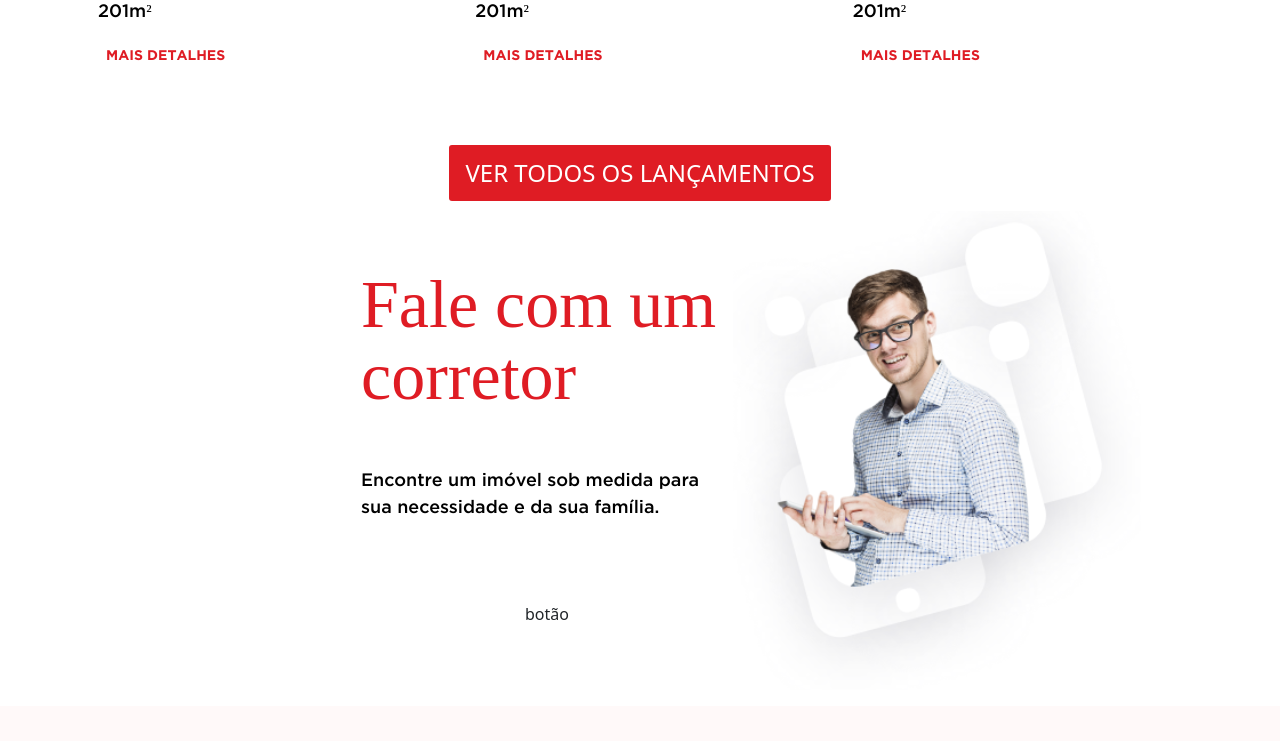
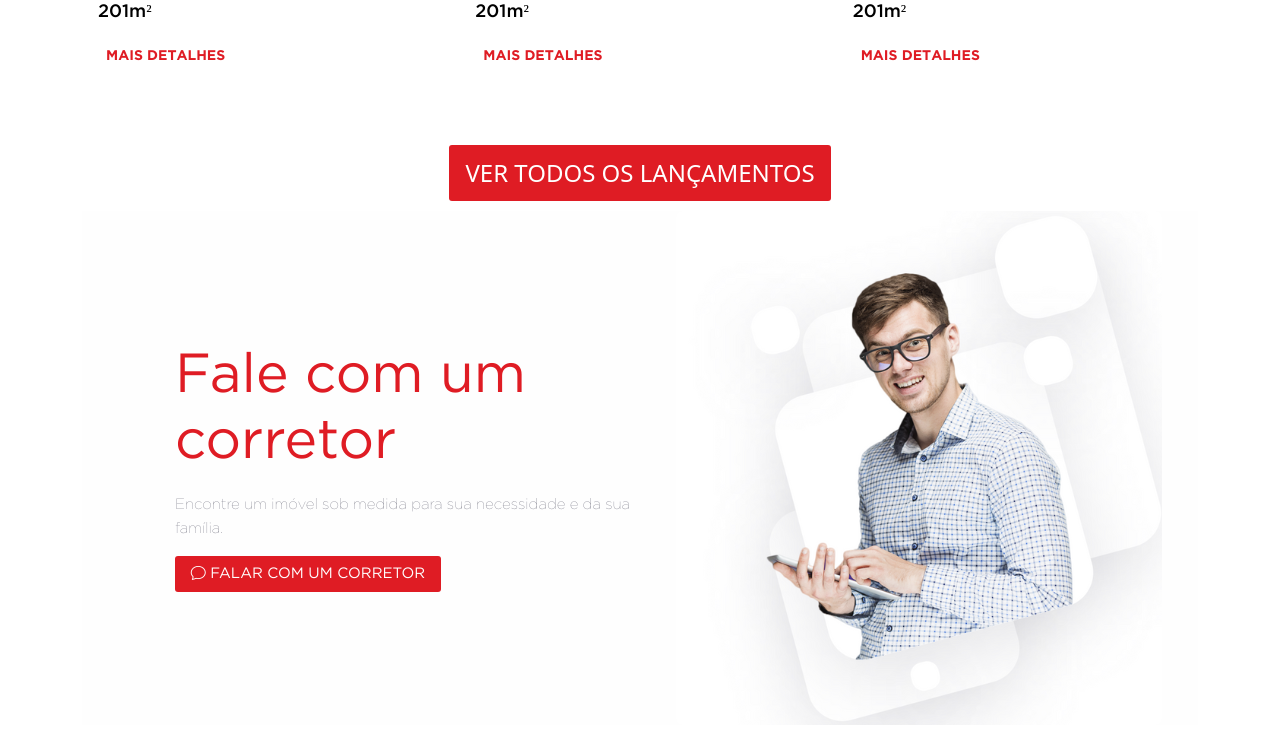
Before and after one commit to elenpetri/desafio-move-digital, a Flask app: page / in a window 1280 px wide. Shown: the part 2237-2978 px from the top of the page. Before the commit the page ends 2886 px from the top, so only its background shows below. Run offline with Flask 2, Linux system fonts and the light colour scheme; some libraries are stand-ins or nearby versions.

Commit message:
💥 NEW: Estilização e ajustes do card "Falar com corretor"

```diff
--- a/src/static/css/home.css
+++ b/src/static/css/home.css
@@ -13,6 +13,16 @@
 @font-face {
     font-family: 'GothamBold';
     src: url('../fontes/GothamBold.ttf') format('truetype');
+}
+
+@font-face {
+    font-family: 'GothamLight';
+    src: url('../fontes/GothamLight.ttf') format('truetype');
+}
+
+@font-face {
+    font-family: 'Gotham-Thin';
+    src: url('../fontes/Gotham-Thin.otf') format('truetype');
 }
 
 /* HEADER */
@@ -265,34 +275,57 @@
     color: white;
 }
 
-/*Fale com um corretor*/
-.card-title{
+/* Card Fale com um corretor*/
 
-
-
-    /* H1 - 68|72 */
-
-    font-family: 'Montserrat';
+.bg-card-corretor {
+    background-color: #fefefe;
+}
+.card-title {
+    /*Fale com um corretor*/
+    font-family: 'Gothambook';
     font-style: normal;
     font-weight: 300;
-    font-size: 68px;
-    line-height: 72px;
-    /* or 106% */
-
-
-    /* red */
-
-    color: #DF1C24;
-
-
-    /* Inside auto layout */
-
+    font-size: 3.438rem;
+    color: var(--red);
 }
 
+.card-txt{
+    /*Encontre um imóvel sob medida para sua necessidade e da sua família.*/
+    font-family: 'Gotham-Thin';
+    font-style: normal;
+    font-weight: 400;
+    font-size: 15px;
+    line-height: 24px;
+    color: #737380;
+}
+
+.btn-corretor{
+    /*Botão Falar com um corretor*/
+    height: 36px;
+    width: 266px;
+    left: 0px;
+    top: 0px;
+    border-radius: 3px;
+    font-size: 15px;
+    line-height: 24px;
+    border: none;
+    color: white;
+    background-color: var(--red);
+    box-shadow: inset 0 0 0 0 black;
+    transition: ease-out 0.3s;
+    outline: none;
+    font-family: 'Gothambook'
+}
+
+.btn-corretor:hover{
+    box-shadow: inset 400px 0 0 0 black;
+    color: white;
+}
 
 
 /* ============================*/
 /*RESPONSIVO Max-width*/
+/* ============================*/
 @media (max-width: 1024px) {
     .img-logo {
         width: 80%;
@@ -391,13 +424,34 @@
         top: 21.4rem;
     }
 
-    .btn-ver-tds-lancamentos{
+    .btn-ver-tds-lancamentos {
         width: 15.625rem;
         margin-left: 3.125rem;
         margin-right: 3.125rem;
         font-size: 16px;
         line-height: 16px;
     }
+
+    /* Card Fale com um corretor*/
+    .card-title {
+        /*Fale com um corretor*/
+        font-size: 2.625rem;
+        text-align: center;
+    }
+
+    .card-txt {
+        /*Encontre um imóvel sob medida para sua necessidade e da sua família.*/
+        text-align: center;
+        font-size: 18px;
+    }
+
+    .container-btn-corretor {
+        /*Botão Falar com um corretor*/
+        align-items: center;
+        text-align: center;
+    }
+
+
 }
 
 /* ============================*/
@@ -455,7 +509,6 @@
         width: 25% !important;
         font-size: 60px;
     }
-
 }
 
 
--- a/src/templates/home.html
+++ b/src/templates/home.html
@@ -311,16 +311,19 @@
 
       <!--Card Fale com corretor-->
       <div class="container mb-3 ">
-        <div class="row g-0 flex-column-reverse flex-sm-row">
+        <div class="row g-0 flex-column-reverse flex-sm-row bg-card-corretor">
 
-          <div class="col-md-4 offset-md-3 d-flex flex-column justify-content-evenly">
+          <div class=" col-md-5 offset-md-1 d-flex flex-column justify-content-center">
             <h5 class="card-title">Fale com um corretor</h5>
-            <p class="card-text">Encontre um imóvel sob medida para sua necessidade e da sua família.</p>
-            <button class="btn"> botão </button>
+            <p class="card-txt pt-3">Encontre um imóvel sob medida para sua necessidade e da sua família.</p>
+
+            <div class="container-btn-corretor">
+              <button class="btn-corretor"><i class="bi bi-chat"></i> FALAR COM UM CORRETOR</button>
+            </div>
           </div>
 
-          <div class="col-auto">
-            <img src="/static/imagens/img-corretor.png" class="img-fluid rounded-start" alt="...">
+          <div class="col-md-6 col-sm-1 text-center">
+            <img src="/static/imagens/img-corretor.png" class="img-fluid rounded" alt="...">
           </div>
         </div>
       </div>
```
Also changed, not shown: src/static/imagens/img-corretor.png.
